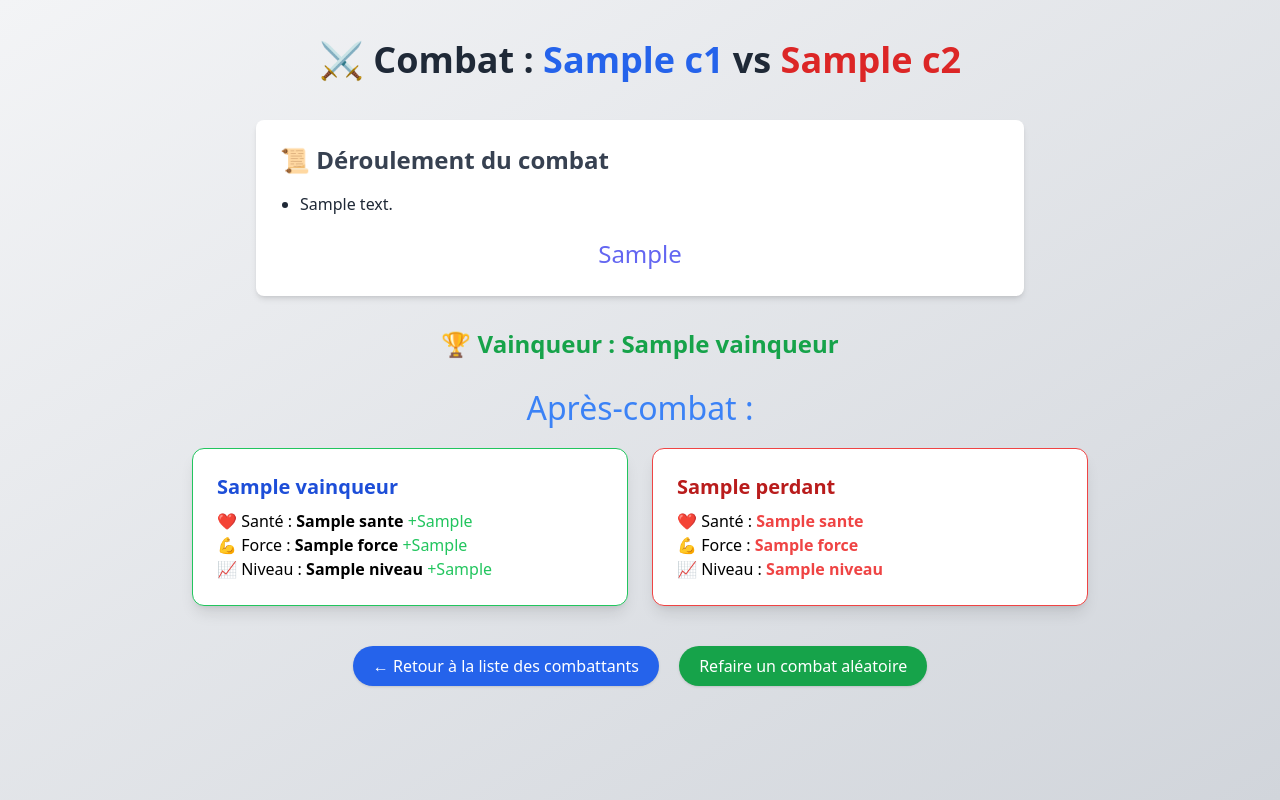
After one commit to Houdychou/random-combat-game, a PHP site: template src/views/random-combat.php in a window 1280 px wide. The commit adds this page. Run offline with PHP 8.4, Linux system fonts and the light colour scheme; the template is opened without the code that fills it: most values are stand-ins (such as "Sample title", 1, 10 or a date in 2020); some libraries are stand-ins or nearby versions.

Commit message:
random combat done, with upgraded stats if there is a winner

```diff
--- a/src/config/Router.php
+++ b/src/config/Router.php
@@ -9,7 +9,8 @@ class Router
         "/highestForce" => "GameController@highestForce",
         "/highestPv" => "GameController@highestPv",
         "/highestLevel" => "GameController@highestLevel",
-        "/combat" => "GameController@randomFight",
+        "/random-combat" => "GameController@randomFight",
+        "/"
     ];
 
     public function dispatch($requestUri)
--- a/src/views/home.php
+++ b/src/views/home.php
@@ -32,7 +32,7 @@
     </div>
 
     <div class="text-center mb-10">
-        <a href="/combat"
+        <a href="/random-combat"
            class="w-[300px] text-center gap-2 bg-purple-600 hover:bg-purple-700 text-white px-4 py-2 rounded-full shadow transition">
             <i class="ri-refresh-line"></i> Combat aléatoire
         </a>
--- /dev/null
+++ b/src/views/random-combat.php
@@ -0,0 +1,67 @@
+<!DOCTYPE html>
+<html lang="fr">
+<head>
+    <meta charset="UTF-8">
+    <meta name="viewport" content="width=device-width">
+    <title>Combat</title>
+    <script src="https://cdn.tailwindcss.com"></script>
+    <link href="https://cdn.jsdelivr.net/npm/remixicon@3.5.0/fonts/remixicon.css" rel="stylesheet">
+</head>
+<body class="bg-gradient-to-br from-gray-100 to-gray-300 min-h-screen font-sans py-10">
+
+<h1 class="text-4xl font-bold text-center text-gray-800 mb-10">
+    ⚔️ Combat : <span class="text-blue-600"><?= htmlspecialchars($c1["nom"]) ?></span> vs <span
+            class="text-red-600"><?= htmlspecialchars($c2["nom"]) ?></span>
+</h1>
+
+<div class="max-w-3xl mx-auto bg-white rounded-lg shadow-md p-6 mb-8">
+    <h3 class="text-2xl font-semibold text-gray-700 mb-4">📜 Déroulement du combat</h3>
+    <ul class="list-disc pl-5 space-y-2 text-gray-800 max-h-[300px] overflow-y-auto">
+        <?php foreach ($commentaries as $entry): ?>
+            <li><?= htmlspecialchars($entry); ?></li>
+        <?php endforeach; ?>
+    </ul>
+    <?php if ($endCombat): ?>
+        <p class="text-center mt-5 text-indigo-500 text-[24px]"><?= htmlspecialchars($endCombat); ?></p>
+    <?php endif ?>
+</div>
+
+<div class="text-center mb-6">
+    <p class="text-2xl font-bold text-green-600">🏆 Vainqueur : <?= htmlspecialchars($vainqueur["nom"]) ?></p>
+</div>
+
+<h2 class="text-center text-[32px] mb-4 text-blue-500">Après-combat : </h2>
+
+<div class="max-w-4xl mx-auto grid grid-cols-1 md:grid-cols-2 gap-6 mb-10">
+    <?php if ($vainqueur) : ?>
+        <div class="bg-white rounded-xl shadow-lg p-6 border border-green-500">
+            <h2 class="text-xl font-bold text-blue-700 mb-2"><?= htmlspecialchars($vainqueur["nom"]) ?></h2>
+            <p>❤️ Santé : <span class="font-semibold"><?= $vainqueur["sante"] ?></span><span
+                        class="text-green-500"> +<?= $gainSante; ?></span></p>
+            <p>💪 Force : <span class="font-semibold"><?= $vainqueur["force"] ?></span><span
+                        class="text-green-500"> +<?= $gainForce; ?></span></p>
+            <p>📈 Niveau : <span class="font-semibold"><?= $vainqueur["niveau"] ?></span><span
+                        class="text-green-500"> +<?= $gainNiveau; ?></span></p>
+        </div>
+    <?php endif; ?>
+
+    <?php if ($perdant) : ?>
+        <div class="bg-white rounded-xl shadow-lg p-6 border border-red-500">
+            <h2 class="text-xl font-bold text-red-700 mb-2"><?= htmlspecialchars($perdant["nom"]) ?></h2>
+            <p>❤️ Santé : <span class="font-semibold text-red-500"><?= $perdant["sante"] ?></span></p>
+            <p>💪 Force : <span class="font-semibold text-red-500"><?= $perdant["force"] ?></span></p>
+            <p>📈 Niveau : <span class="font-semibold text-red-500"><?= $perdant["niveau"] ?></span></p>
+        </div>
+    <?php endif; ?>
+</div>
+
+<div class="text-center">
+    <a href="/" class="inline-block px-5 py-2 bg-blue-600 text-white rounded-full shadow hover:bg-blue-700 transition">←
+        Retour à la liste des combattants</a>
+    <a href="/random-combat"
+       class="inline-block ms-4 px-5 py-2 bg-green-600 text-white rounded-full shadow hover:bg-green-700 transition">Refaire
+        un combat aléatoire</a>
+</div>
+
+</body>
+</html>
```
Also changed, not shown: database/data.sql (+15 -11 lines), src/config/EntityManager.php (+15 -4 lines), src/controllers/GameController.php (+38 -10 lines), src/views/combat.php (deleted, +0 -57 lines), 1 other file.
